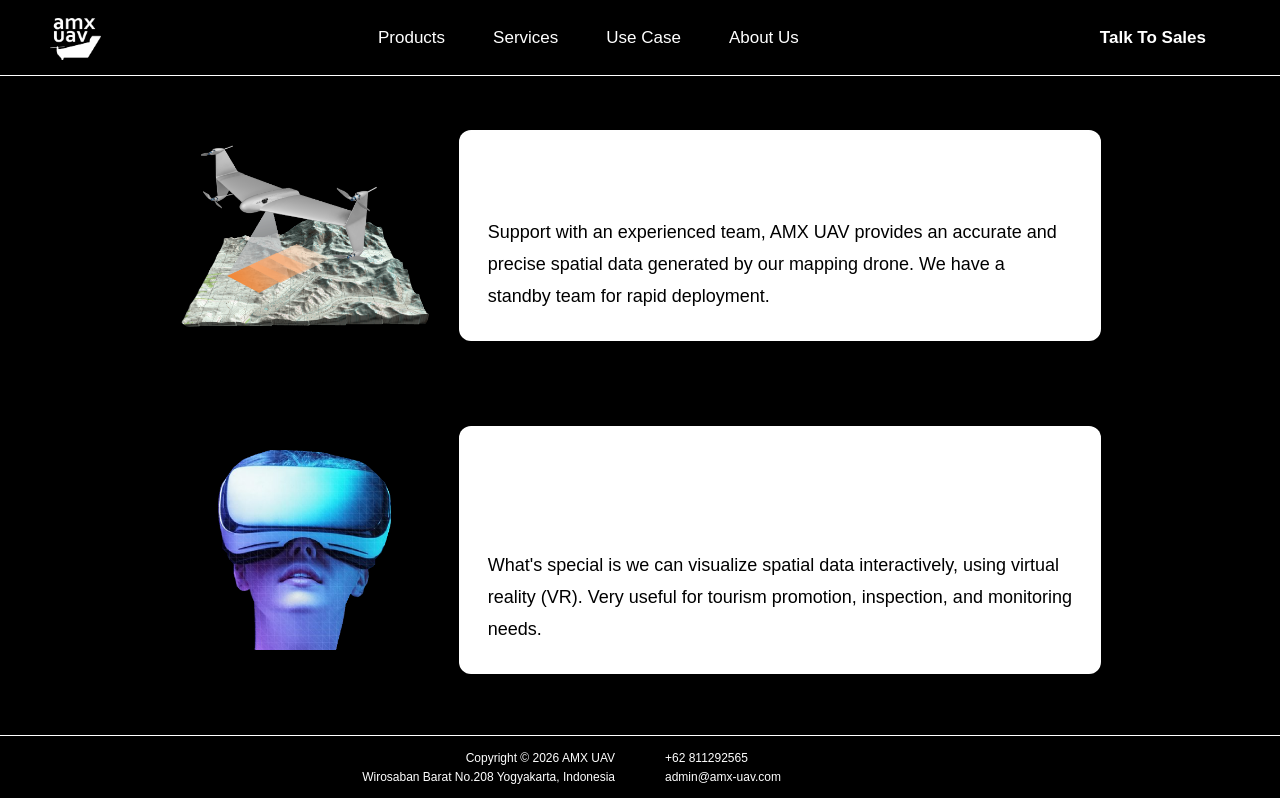
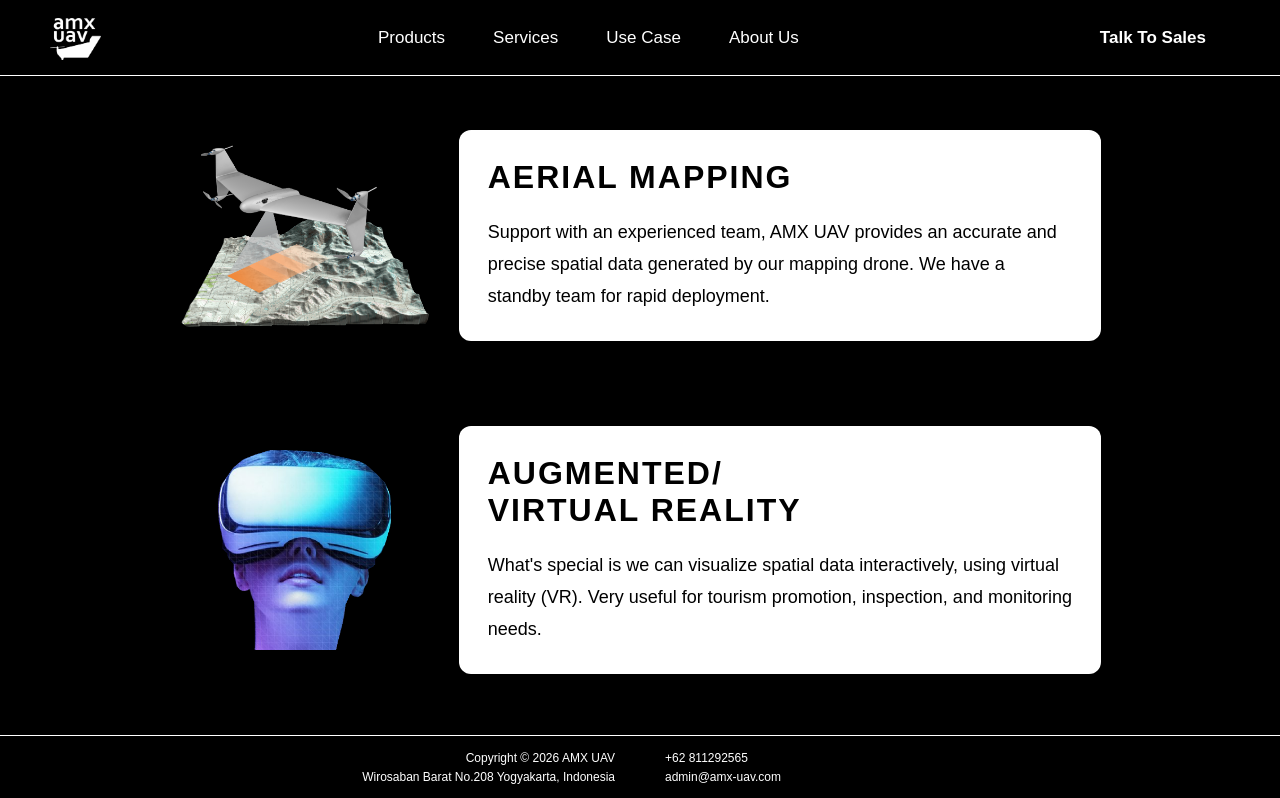
Before and after one commit to nasgmr/website-amx-next, a Next.js app: page /services in a window 1280 px wide. Shown: the top 798 px of the page. Built offline with nearby package versions, Linux system fonts and the light colour scheme; a web font is replaced by a local one.

Commit message:
fix: services page color

```diff
--- a/src/css/style.css
+++ b/src/css/style.css
@@ -858,7 +858,7 @@ body {
 /* SERVICES PAGE */
 .services-container {
   padding: 50px 14vw;
-  color: #FFFFFF;
+  color: #000000;
   display: flex;
   flex-direction: column;
   gap: 45px;
```
